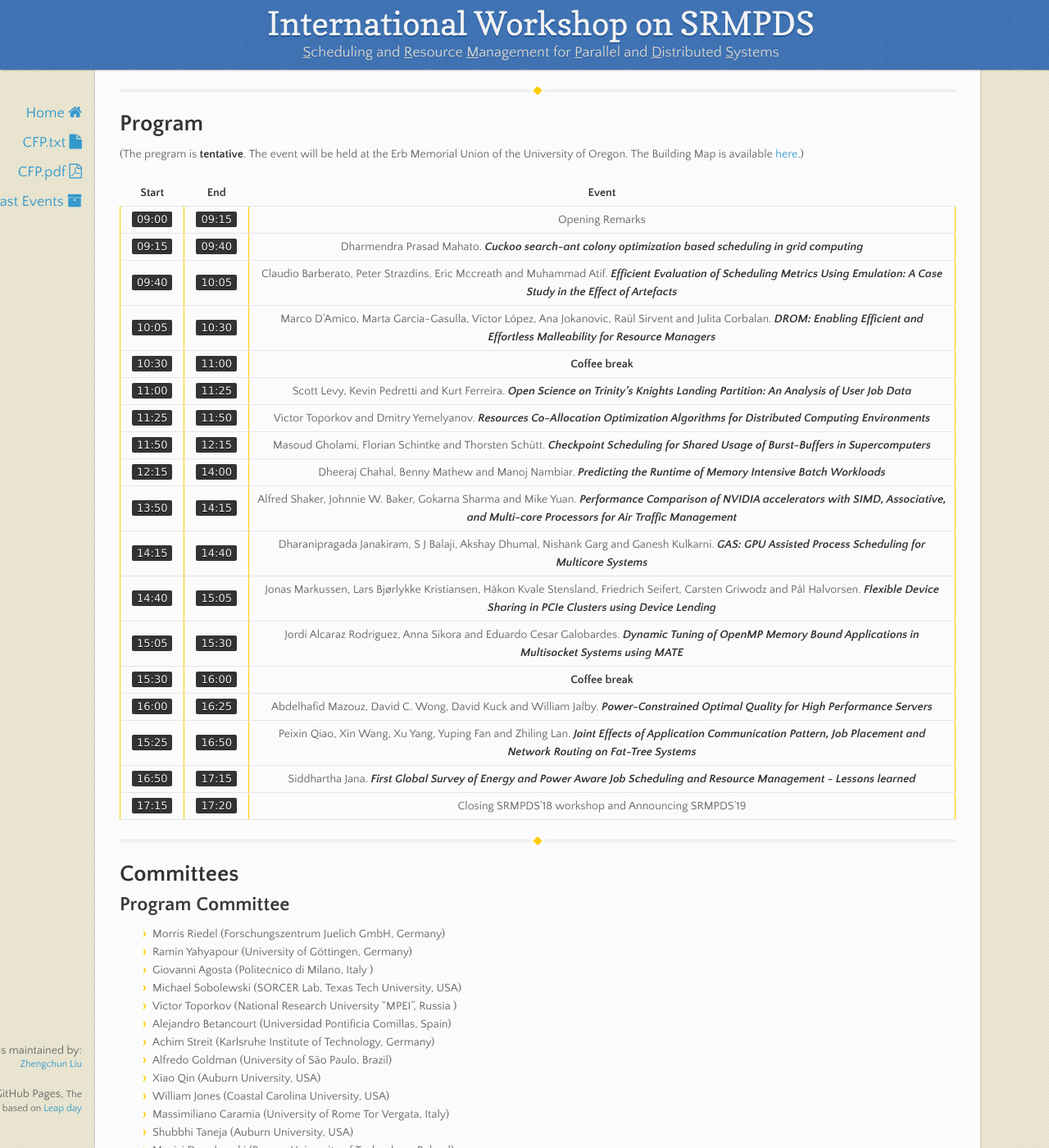
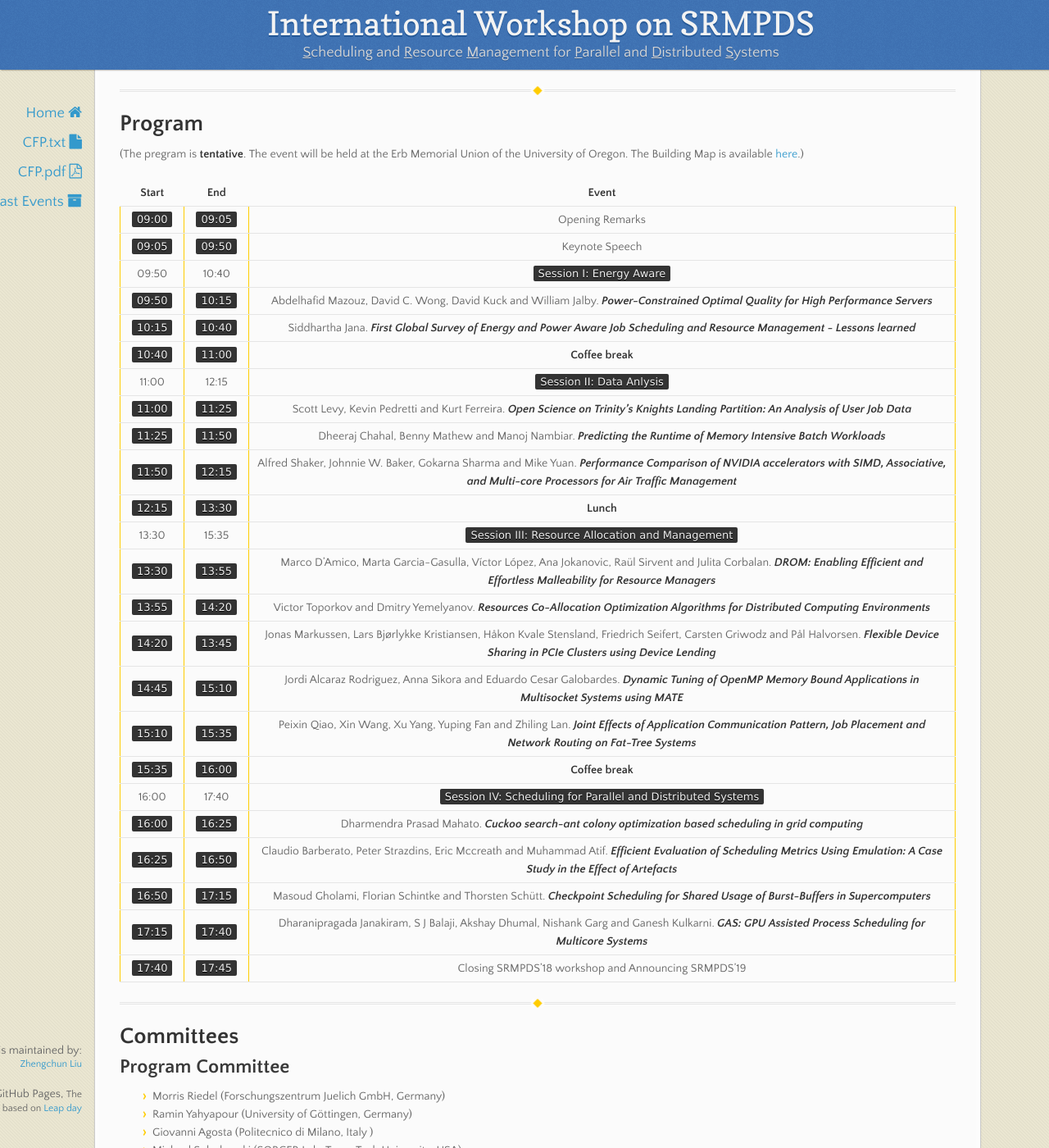
Before and after one commit to srmpds/srmpds.github.io, a Jekyll site: the page built from index.md, in a window 1280 px wide and 1400 px high, scrolled down 1259 px. Shown: the whole window at 82% size. Built offline with Jekyll 4.4.1, drawn with Linux system fonts in a browser that asks for light colours; nearby versions of some CDN libraries.

Commit message:
add, delete, polish etc.

```diff
--- a/index.md
+++ b/index.md
@@ -51,24 +51,30 @@ Resource management and scheduling is a crucial task on large-scale computing sy
 
 | __Start__ | __End__ | __Event__ |
 | :---: | :---: | :----: |
-| `09:00` | `09:15` | Opening Remarks |
-| `09:15` | `09:40` | Dharmendra Prasad Mahato. ___Cuckoo search-ant colony optimization based scheduling in grid computing___ |
-| `09:40` | `10:05` | Claudio Barberato, Peter Strazdins, Eric Mccreath and Muhammad Atif. ___Efficient Evaluation of Scheduling Metrics Using Emulation: A Case Study in the Effect of Artefacts___ |
-| `10:05` | `10:30` | Marco D'Amico, Marta Garcia-Gasulla, Víctor López, Ana Jokanovic, Raül Sirvent and Julita Corbalan. ___DROM: Enabling Efficient and Effortless Malleability for Resource Managers___ |
-| `10:30` | `11:00` | __Coffee break__ |
+| `09:00` | `09:05` | Opening Remarks |
+| `09:05` | `09:50` | Keynote Speech |
+| 09:50 | 10:40 | `Session I: Energy Aware` |
+| `09:50` | `10:15` | Abdelhafid Mazouz, David C. Wong, David Kuck and William Jalby. ___Power-Constrained Optimal Quality for High Performance Servers___ |
+| `10:15` | `10:40` | Siddhartha Jana. ___First Global Survey of Energy and Power Aware Job Scheduling and Resource Management - Lessons learned___ |
+| `10:40` | `11:00` | __Coffee break__ |
+| 11:00 | 12:15 | `Session II: Data Anlysis` |
 | `11:00` | `11:25` | Scott Levy, Kevin Pedretti and Kurt Ferreira. ___Open Science on Trinity’s Knights Landing Partition: An Analysis of User Job Data___ |
-| `11:25` | `11:50` | Victor Toporkov and Dmitry Yemelyanov. ___Resources Co-Allocation Optimization Algorithms for Distributed Computing Environments___ |
-| `11:50` | `12:15` | Masoud Gholami, Florian Schintke and Thorsten Schütt. ___Checkpoint Scheduling for Shared Usage of Burst-Buffers in Supercomputers___ |
-| `12:15` | `14:00` | Dheeraj Chahal, Benny Mathew and Manoj Nambiar. ___Predicting the Runtime of Memory Intensive Batch Workloads___ |
-| `13:50` | `14:15` | Alfred Shaker, Johnnie W. Baker, Gokarna Sharma and Mike Yuan. ___Performance Comparison of NVIDIA accelerators with SIMD, Associative, and Multi-core Processors for Air Traffic Management___ |
-| `14:15` | `14:40` | Dharanipragada Janakiram, S J Balaji, Akshay Dhumal, Nishank Garg and Ganesh Kulkarni. ___GAS: GPU Assisted Process Scheduling for Multicore Systems___ |
-| `14:40` | `15:05` | Jonas Markussen, Lars Bjørlykke Kristiansen, Håkon Kvale Stensland, Friedrich Seifert, Carsten Griwodz and Pål Halvorsen. ___Flexible Device Sharing in PCIe Clusters using Device Lending___ |
-| `15:05` | `15:30`| Jordi Alcaraz Rodriguez, Anna Sikora and Eduardo Cesar Galobardes. ___Dynamic Tuning of OpenMP Memory Bound Applications in Multisocket Systems using MATE___ |
-| `15:30` | `16:00` | __Coffee break__ |
-| `16:00` | `16:25` | Abdelhafid Mazouz, David C. Wong, David Kuck and William Jalby. ___Power-Constrained Optimal Quality for High Performance Servers___ |
-| `15:25` | `16:50` | Peixin Qiao, Xin Wang, Xu Yang, Yuping Fan and Zhiling Lan. ___Joint Effects of Application Communication Pattern, Job Placement and Network Routing on Fat-Tree Systems___ |
-| `16:50` | `17:15` | Siddhartha Jana. ___First Global Survey of Energy and Power Aware Job Scheduling and Resource Management - Lessons learned___ |
-| `17:15` | `17:20` | Closing SRMPDS'18 workshop and Announcing SRMPDS'19 |
+| `11:25` | `11:50` | Dheeraj Chahal, Benny Mathew and Manoj Nambiar. ___Predicting the Runtime of Memory Intensive Batch Workloads___ |
+| `11:50` | `12:15` | Alfred Shaker, Johnnie W. Baker, Gokarna Sharma and Mike Yuan. ___Performance Comparison of NVIDIA accelerators with SIMD, Associative, and Multi-core Processors for Air Traffic Management___ |
+| `12:15` | `13:30` | __Lunch__ |
+| 13:30 | 15:35 | `Session III: Resource Allocation and Management` |
+| `13:30` | `13:55` | Marco D'Amico, Marta Garcia-Gasulla, Víctor López, Ana Jokanovic, Raül Sirvent and Julita Corbalan. ___DROM: Enabling Efficient and Effortless Malleability for Resource Managers___ |
+| `13:55` | `14:20` | Victor Toporkov and Dmitry Yemelyanov. ___Resources Co-Allocation Optimization Algorithms for Distributed Computing Environments___ |
+| `14:20` | `13:45` | Jonas Markussen, Lars Bjørlykke Kristiansen, Håkon Kvale Stensland, Friedrich Seifert, Carsten Griwodz and Pål Halvorsen. ___Flexible Device Sharing in PCIe Clusters using Device Lending___ |
+| `14:45` | `15:10` | Jordi Alcaraz Rodriguez, Anna Sikora and Eduardo Cesar Galobardes. ___Dynamic Tuning of OpenMP Memory Bound Applications in Multisocket Systems using MATE___ |
+| `15:10` | `15:35` | Peixin Qiao, Xin Wang, Xu Yang, Yuping Fan and Zhiling Lan. ___Joint Effects of Application Communication Pattern, Job Placement and Network Routing on Fat-Tree Systems___ |
+| `15:35` | `16:00` | __Coffee break__ |
+| 16:00 | 17:40 | `Session IV: Scheduling for Parallel and Distributed Systems` |
+| `16:00` | `16:25` | Dharmendra Prasad Mahato. ___Cuckoo search-ant colony optimization based scheduling in grid computing___ |
+| `16:25` | `16:50` | Claudio Barberato, Peter Strazdins, Eric Mccreath and Muhammad Atif. ___Efficient Evaluation of Scheduling Metrics Using Emulation: A Case Study in the Effect of Artefacts___ |
+| `16:50` | `17:15` | Masoud Gholami, Florian Schintke and Thorsten Schütt. ___Checkpoint Scheduling for Shared Usage of Burst-Buffers in Supercomputers___ |
+| `17:15` | `17:40` | Dharanipragada Janakiram, S J Balaji, Akshay Dhumal, Nishank Garg and Ganesh Kulkarni. ___GAS: GPU Assisted Process Scheduling for Multicore Systems___ |
+| `17:40` | `17:45` | Closing SRMPDS'18 workshop and Announcing SRMPDS'19 |
 
 ---
 # Committees
```
